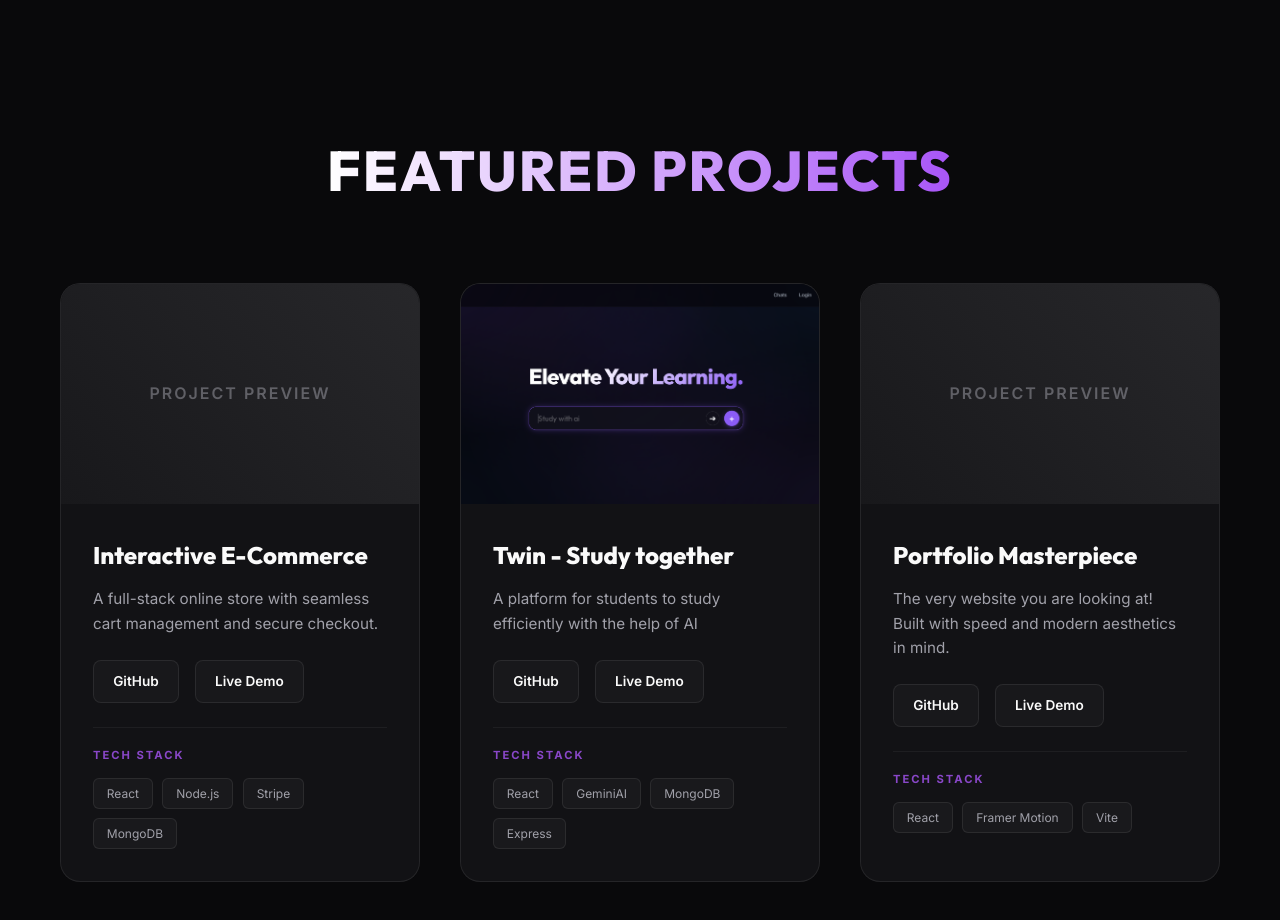
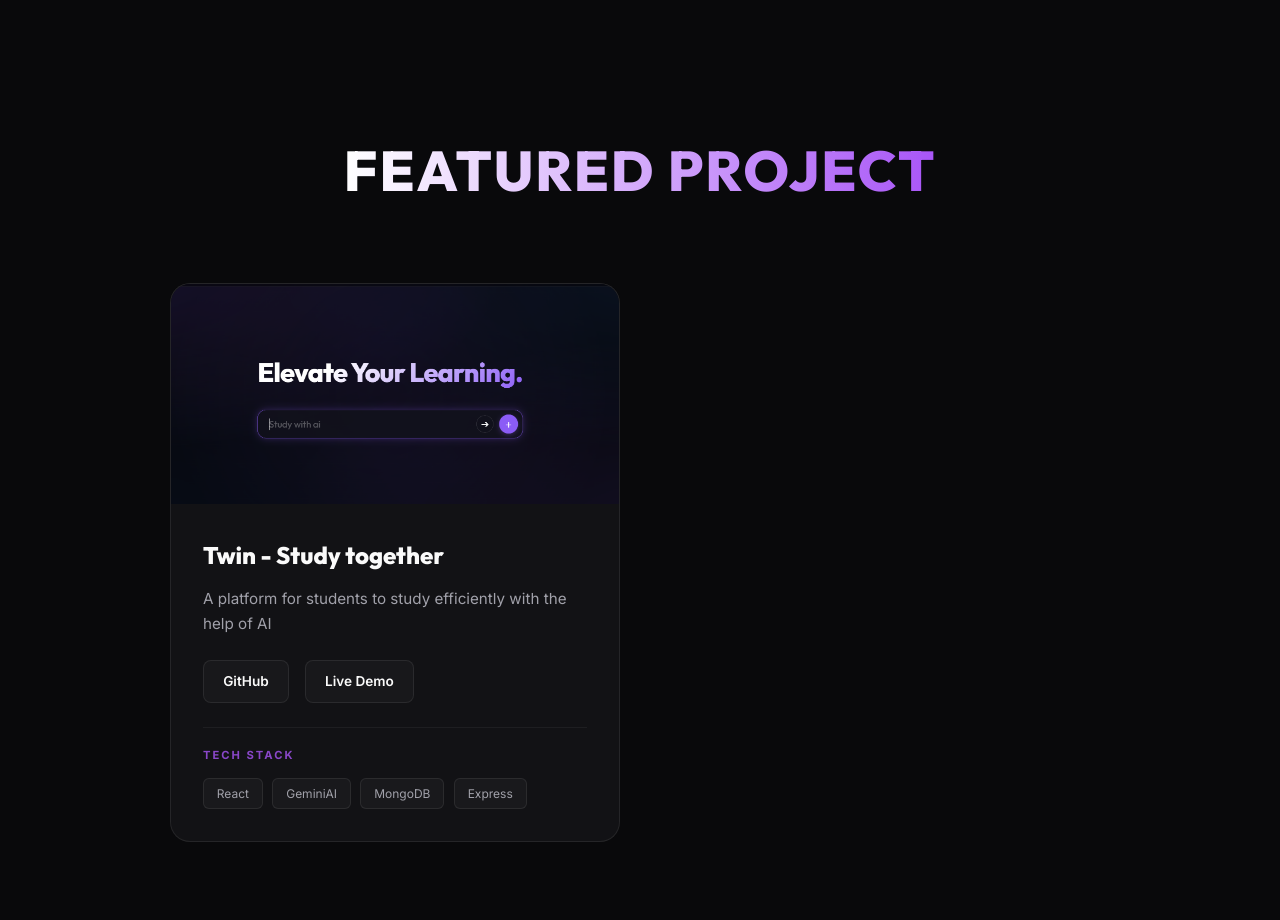
Before and after one commit to Manaspanwar20/Portfolio, a React (Vite) app in the folder frontend/: page / in a window 1280 px wide. Shown: the part 2600-3520 px from the top of the page. Built offline with nearby package versions, Linux system fonts and the light colour scheme.

Commit message:
working resume link

```diff
--- a/frontend/src/App.css
+++ b/frontend/src/App.css
@@ -351,7 +351,8 @@
 /* Projects */
 .projects-grid {
   display: grid;
-  grid-template-columns: repeat(auto-fit, minmax(320px, 1fr));
+  grid-template-columns: repeat(auto-fill, minmax(320px, 450px));
+  justify-content: center;
   gap: 2.5rem;
   width: 100%;
 }
--- a/frontend/src/App.jsx
+++ b/frontend/src/App.jsx
@@ -138,28 +138,12 @@
 
   const projects = [
     {
-      title: "Interactive E-Commerce",
-      description: "A full-stack online store with seamless cart management and secure checkout.",
-      github: "https://github.com",
-      live: "https://example.com",
-      image: "",
-      tech: ["React", "Node.js", "Stripe", "MongoDB"]
-    },
-    {
       title: "Twin - Study together",
       description: "A platform for students to study efficiently with the help of AI",
       github: "https://github.com/Manaspanwar20/Twin-Study-with-ai-",
       live: "https://twin-study-with-ai.vercel.app/",
       image: twinproject,
       tech: ["React", "GeminiAI", "MongoDB", "Express"]
-    },
-    {
-      title: "Portfolio Masterpiece",
-      description: "The very website you are looking at! Built with speed and modern aesthetics in mind.",
-      github: "https://github.com",
-      live: "https://example.com",
-      image: "",
-      tech: ["React", "Framer Motion", "Vite"]
     }
   ];
 
@@ -262,7 +246,7 @@
               transition={{ delay: 1, duration: 0.8 }}
             >
               <a href="#projects" className="cta-button primary">View Projects</a>
-              <a href="https://drive.google.com/your-resume-link" target="_blank" rel="noopener noreferrer" className="cta-button secondary">Resume</a>
+              <a href="https://docs.google.com/document/d/1eEltM8GilB0HfIk-bPB0NjNUU07MW3cbjcmszDHNT7M/edit?usp=sharing" target="_blank" rel="noopener noreferrer" className="cta-button secondary">Resume</a>
               <a href="#contact" className="cta-button outline">Contact Me</a>
             </motion.div>
           </div>
@@ -358,7 +342,7 @@
             whileInView="visible"
             viewport={{ once: true }}
           >
-            Featured Projects
+            Featured Project
           </motion.h2>
           <motion.div
             className="projects-grid"
```
